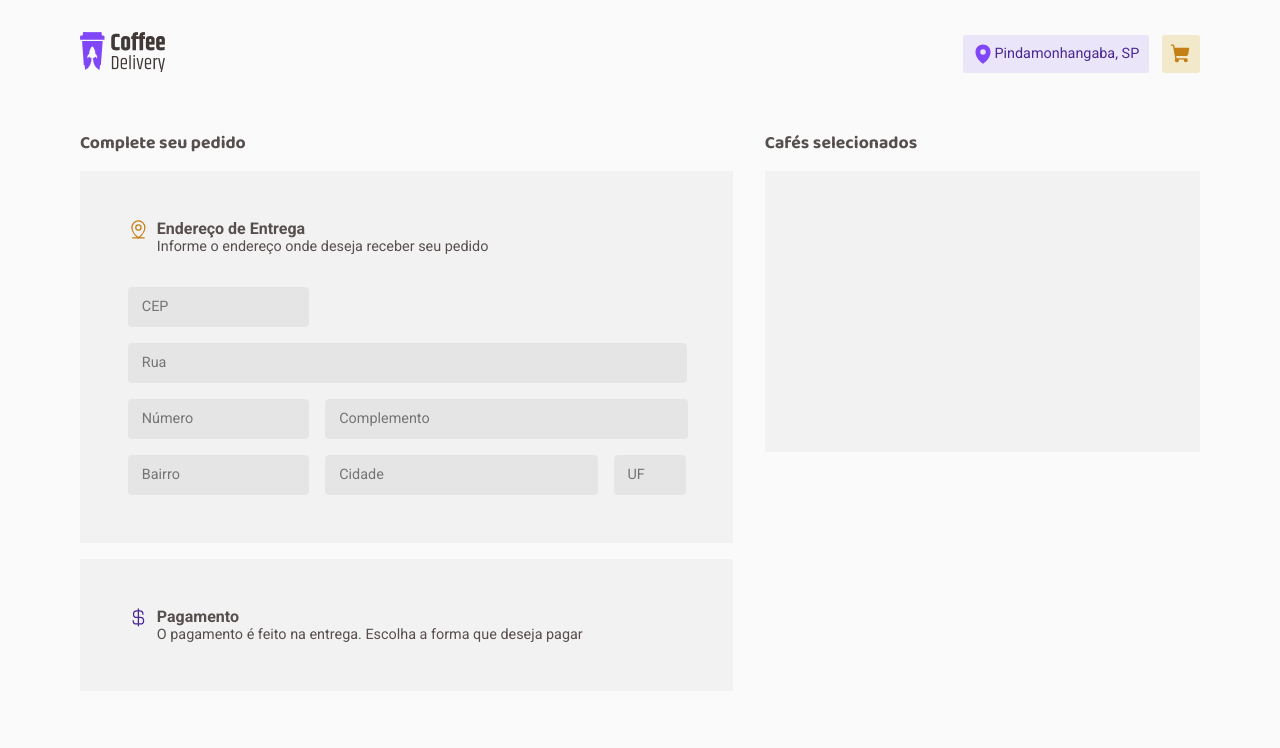
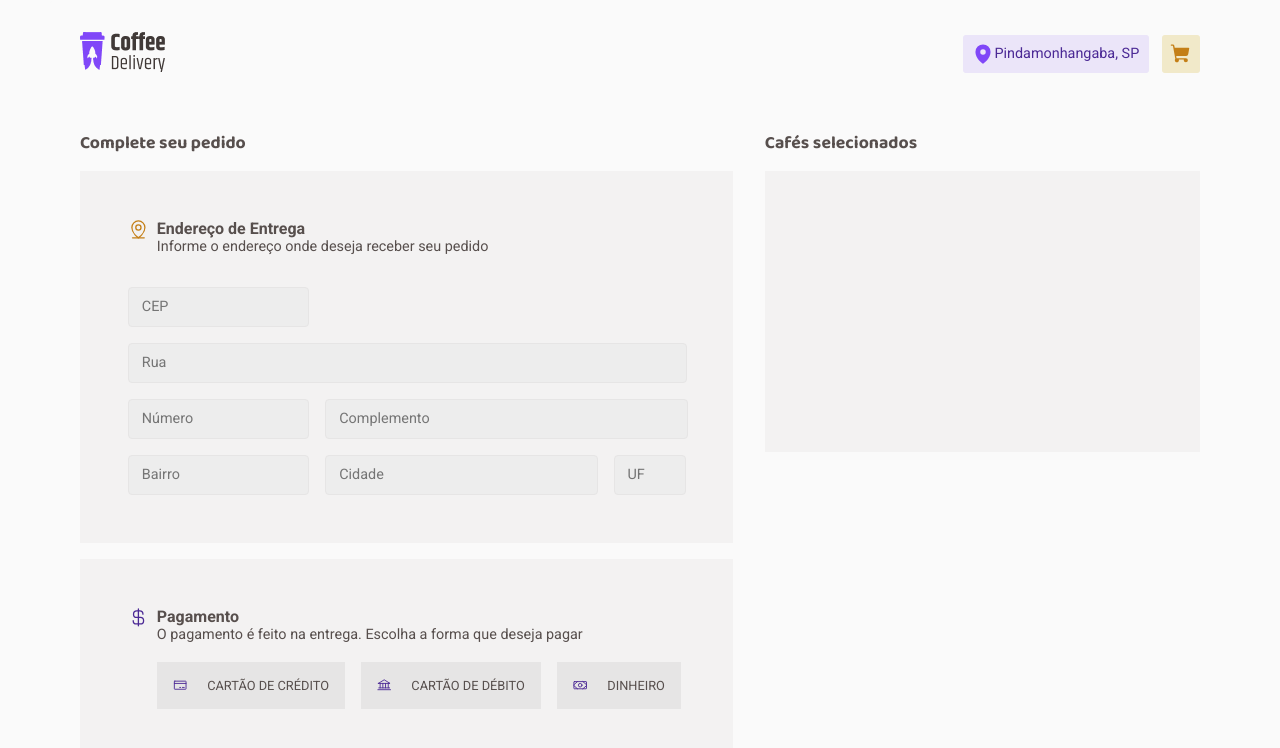
Before and after one commit to jnorberto23/coffee-delivery, a React (Vite) app: page /checkout in a window 1280 px wide. Shown: the top 748 px of the page. Built offline with nearby package versions, Linux system fonts and the light colour scheme.

Commit message:
🚧work on checkout page payment card

```diff
--- a/src/pages/Checkout/components/Form/styles.ts
+++ b/src/pages/Checkout/components/Form/styles.ts
@@ -13,12 +13,10 @@ input:nth-child(2){
     width: 92.5%;
 }
 `
-
 export const AddressFormInput = styled.input`
 height: 2.5rem;
 display: flex;
 background-color: ${(props) => props.theme["base-input"]};
-background-color: ${(props) => props.theme["light-grey"]};
 border: 1px solid #E6E5E5;
 border-radius: 4px;
 order: 0;
--- /dev/null
+++ b/src/pages/Checkout/components/PaymentForm/index.tsx
@@ -0,0 +1,21 @@
+import { Bank, CreditCard, Money } from "phosphor-react";
+import { PaymentWrapperLi, PaymentWrapperUl } from "./styles";
+
+export function PaymentForm() {
+  return (
+    <PaymentWrapperUl>
+      <PaymentWrapperLi>
+        <input type="radio" value="1" name="radio" id="radio1" />
+        <label htmlFor="radio1">  <CreditCard/> Cartão de crédito</label>
+      </PaymentWrapperLi>
+      <PaymentWrapperLi>
+        <input type="radio" value="2" name="radio" id="radio2" />
+        <label htmlFor="radio2"> <Bank/>cartão de débito</label>
+      </PaymentWrapperLi>
+      <PaymentWrapperLi>
+        <input type="radio" value="3" name="radio" id="radio3" />
+        <label htmlFor="radio3"> <Money/>dinheiro</label>
+      </PaymentWrapperLi>
+    </PaymentWrapperUl>
+  );
+}
--- /dev/null
+++ b/src/pages/Checkout/components/PaymentForm/styles.ts
@@ -0,0 +1,43 @@
+import styled from "styled-components";
+
+export const PaymentWrapperUl = styled.ul`
+  list-style: none;
+  display: flex;
+  flex-direction: row;
+  align-items: flex-start;
+  justify-content: flex-start;
+  flex-wrap: 1;
+  gap: 1rem;
+`;
+
+export const PaymentWrapperLi = styled.li`
+  input {
+    padding: auto;
+    visibility: hidden;
+  }
+
+  label {
+    display: flex;
+    align-items: center;
+    flex-direction: row;
+    justify-content: space-between;
+    gap: 12px;
+    padding: auto;
+    font-size: 0.8rem;
+    cursor: pointer;
+    padding: 16px;
+    text-transform: uppercase;
+    background-color: ${(props) => props.theme["light-grey"]};
+
+    svg{
+        font-size: 0.9rem;
+    }
+  }
+
+  input:checked + label {
+    border:1px solid ${(props) => props.theme["dark-purple"]};
+    padding: auto;
+    margin: auto;
+    outline: none !important;
+  }
+`;
--- a/src/pages/Checkout/index.tsx
+++ b/src/pages/Checkout/index.tsx
@@ -1,5 +1,6 @@
 import { CurrencyDollar, MapPinLine } from "phosphor-react";
 import { AddressForm } from "./components/Form";
+import { PaymentForm } from "./components/PaymentForm";
 import {
   AddressAndPaymentWrapper,
   AddressCard,
@@ -38,6 +39,7 @@ export function Checkout() {
               <SubText>
                 O pagamento é feito na entrega. Escolha a forma que deseja pagar
               </SubText>
+             <PaymentForm/>
             </div>
           </IconAndTextWrapper>
         </PaymentCard>
--- a/src/pages/Checkout/styles.ts
+++ b/src/pages/Checkout/styles.ts
@@ -88,7 +88,7 @@ export const PaymentCard = styled.div`
   justify-content: flex-start;
   background-color: ${(props) => props.theme["base-card"]};
   padding-top: 3rem;
-  padding-left: 3rem;
+    padding-left: 3rem;
   padding-bottom: 3rem;
 `;
 
```
